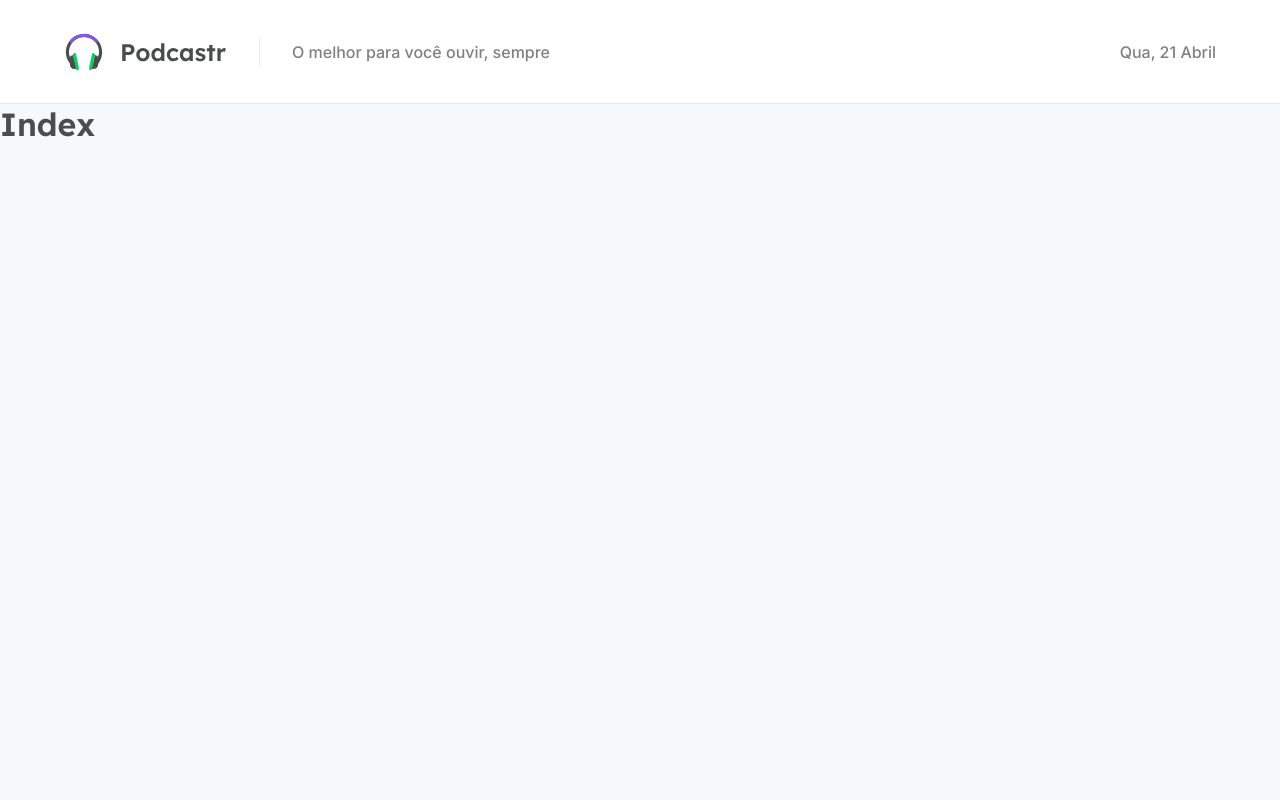
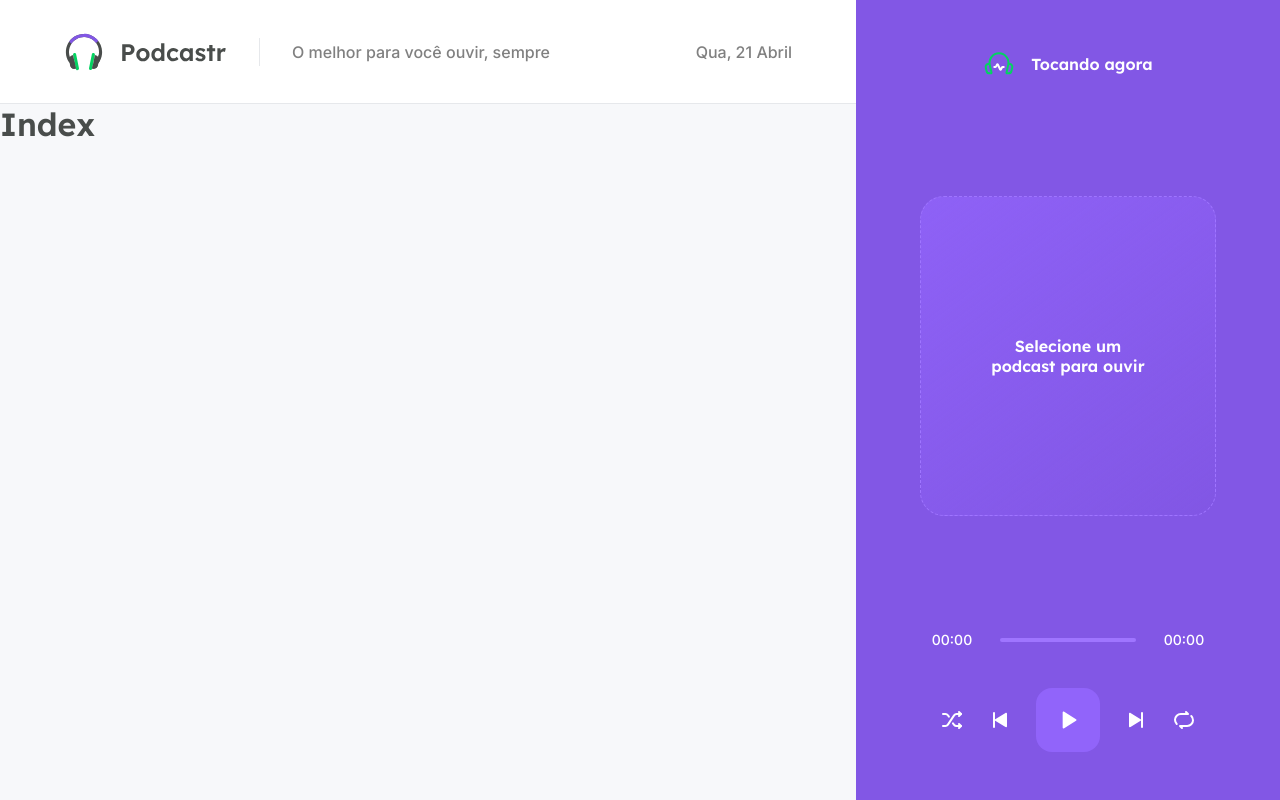
Before and after one commit to juliano-soares/NLW-Podcastr, a Next.js app: page / in a window 1280 px wide. Built offline with nearby package versions, Linux system fonts and the light colour scheme.

Commit message:
Finalizado o component player

```diff
--- a/src/components/Player/index.tsx
+++ b/src/components/Player/index.tsx
@@ -2,6 +2,43 @@ import styles from './styles.module.scss';
 
 export function Player() {
   return (
-    <div></div>
+    <div className={styles.playerContainer}>
+      <header>
+        <img src="/playing.svg" alt="Tocando agora" />
+        <strong>Tocando agora</strong>
+      </header>
+
+      <div className={styles.emptyPlayer}>
+        <strong>Selecione um podcast para ouvir</strong>
+      </div>
+
+      <footer className={styles.Empty}>
+        <div className={styles.progress}>
+          <span>00:00</span>
+          <div className={styles.slider}>
+            <div className={styles.emptySlider} />
+          </div>
+          <span>00:00</span>
+        </div>
+
+        <div className={styles.buttons}>
+          <button type="button">
+            <img src="/shuffle.svg" alt="Embaralhar" />
+          </button>
+          <button type="button">
+            <img src="/play-previous.svg" alt="Tocar anterior" />
+          </button>
+          <button type="button" className={styles.playButton}>
+            <img src="/play.svg" alt="Embaralhar" />
+          </button>
+          <button type="button">
+            <img src="/play-next.svg" alt="Tocar próxima" />
+          </button>
+          <button type="button">
+            <img src="/repeat.svg" alt="Repetir" />
+          </button>
+        </div>
+      </footer>
+    </div>
   );
 }
--- a/src/components/Player/styles.module.scss
+++ b/src/components/Player/styles.module.scss
@@ -1,2 +1,96 @@
 .playerContainer {
+  padding: 3rem 4rem;
+  width: 26.5rem;
+  height: 100vh;
+
+  background: var(--purple-500);
+  color: var(--white);
+
+  display: flex;
+  flex-direction: column;
+  align-items: center;
+  justify-content: space-between;
+
+  header {
+    display: flex;
+    align-items: center;
+    gap: 16px;
+  }
+
+  strong {
+    font-family: Lexend, sans-serif;
+    font-weight: 600;
+  }
+
+  footer {
+    align-self: stretch;
+
+    &.empty {
+      opacity: 0.5;
+    }
+  }
 }
+
+.emptyPlayer {
+  width: 100%;
+  height: 20rem;
+  border: 1.5px dashed var(--purple-300);
+  border-radius: 1.5rem;
+  background: linear-gradient(
+    143.8deg,
+    rgba(145, 100, 250, 0.8) 0%,
+    rgba(0, 0, 0, 0) 100%
+  );
+
+  padding: 4rem;
+  text-align: center;
+
+  display: flex;
+  align-items: center;
+  justify-content: center;
+}
+
+.progress {
+  display: flex;
+  align-items: center;
+  gap: 1rem;
+  font-size: 0.875rem;
+
+  span {
+    display: inline-block;
+    width: 4rem;
+    text-align: center;
+  }
+
+  .slider {
+    flex: 1;
+
+    .emptySlider {
+      width: 100%;
+      height: 4px;
+      background: var(--purple-300);
+      border-radius: 2px;
+    }
+  }
+}
+
+.buttons {
+  display: flex;
+  align-items: center;
+  justify-content: center;
+  margin-top: 2.5rem;
+  gap: 1.5rem;
+
+  button {
+    background: transparent;
+    border: 0;
+    font-size: 0;
+
+    &.playButton {
+      width: 4rem;
+      height: 4rem;
+      border-radius: 1rem;
+      background: var(--purple-400);
+    }
+  }
+}
--- a/src/pages/_app.tsx
+++ b/src/pages/_app.tsx
@@ -11,6 +11,7 @@ function MyApp({ Component, pageProps }) {
         <Header />
         <Component {...pageProps} />
       </main>
+      <Player />
     </div>
   );
 }
```
